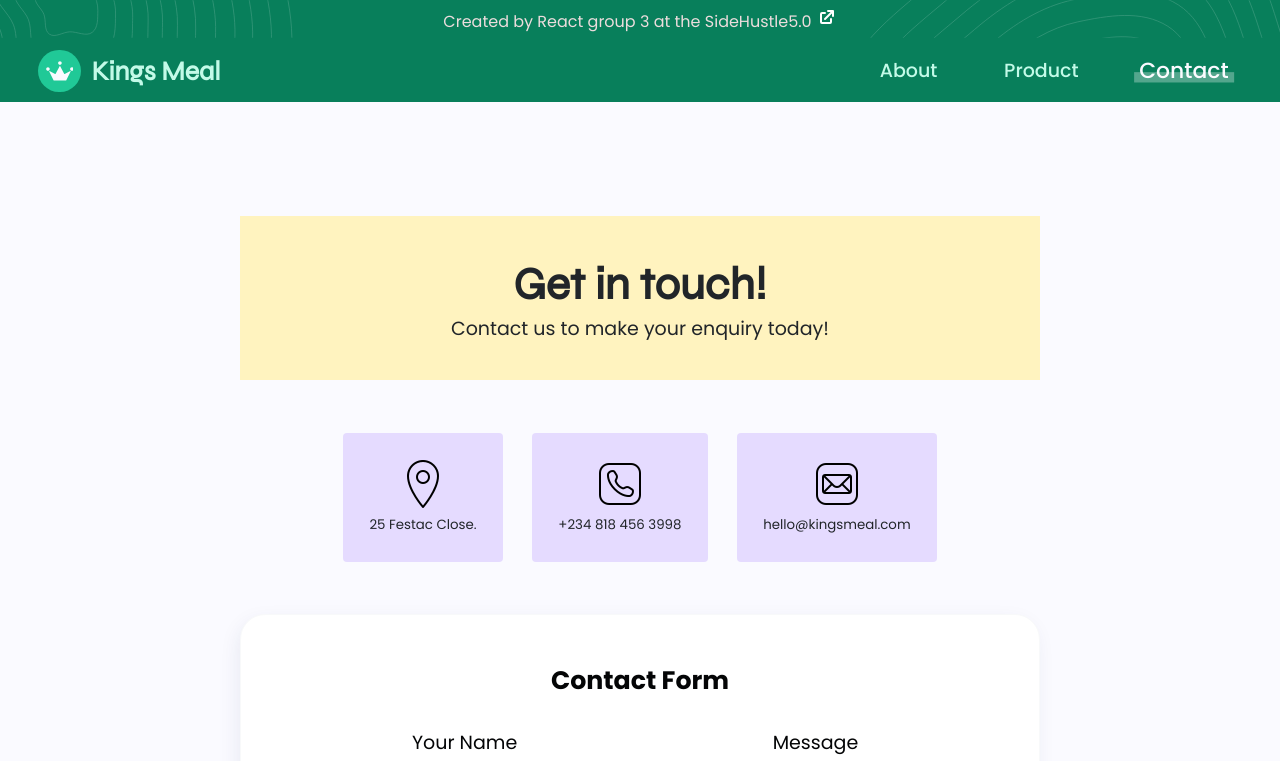
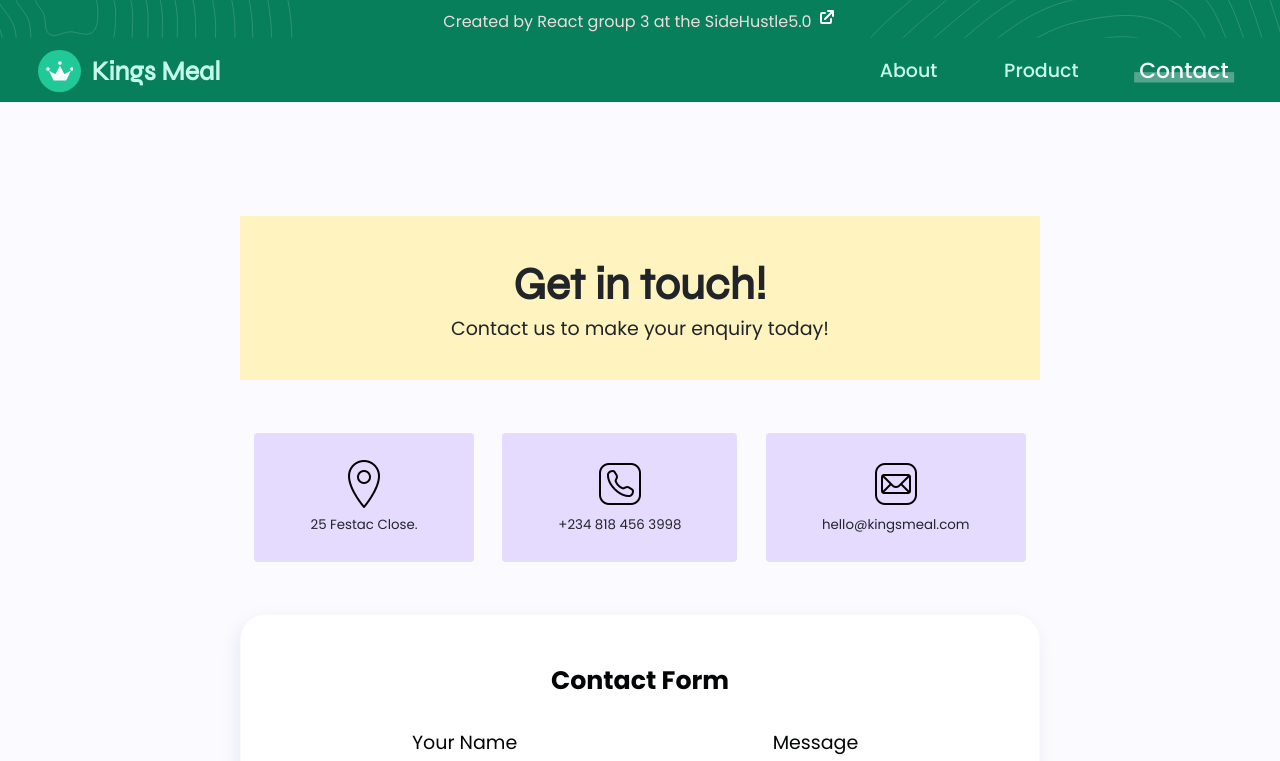
Before and after one commit to elitenoire/kingsmeal, a React (Create React App) app: page /contact in a window 1280 px wide. Shown: the top 761 px of the page. Built offline with nearby package versions, Linux system fonts and the light colour scheme.

Commit message:
make info buttons flexible

```diff
--- a/src/pages/Contact/contactus.css
+++ b/src/pages/Contact/contactus.css
@@ -5,12 +5,6 @@
     padding: 6em 1.5em;
     margin: auto;
 }
-
-.info-flex {
-    font-size: var(--fs-sm);
-    padding: 1em;
-}
-
 .getintouch {
     padding: 2em 0;
     margin-bottom: 2em;
@@ -75,7 +69,12 @@ textarea {
 .info-flex-row {
     display: flex;
     flex-wrap: wrap;
-    justify-content: center;
+}
+.info-flex {
+    display: flex;
+    flex: auto;
+    font-size: var(--fs-sm);
+    padding: 1em;
 }
 
 .flex-buttons {
@@ -90,6 +89,7 @@ textarea {
     padding: 2em;
     background-color: var(--secondary1);
     height: 100%;
+    width: 100%;
 }
 
 .x-button:hover {
```
